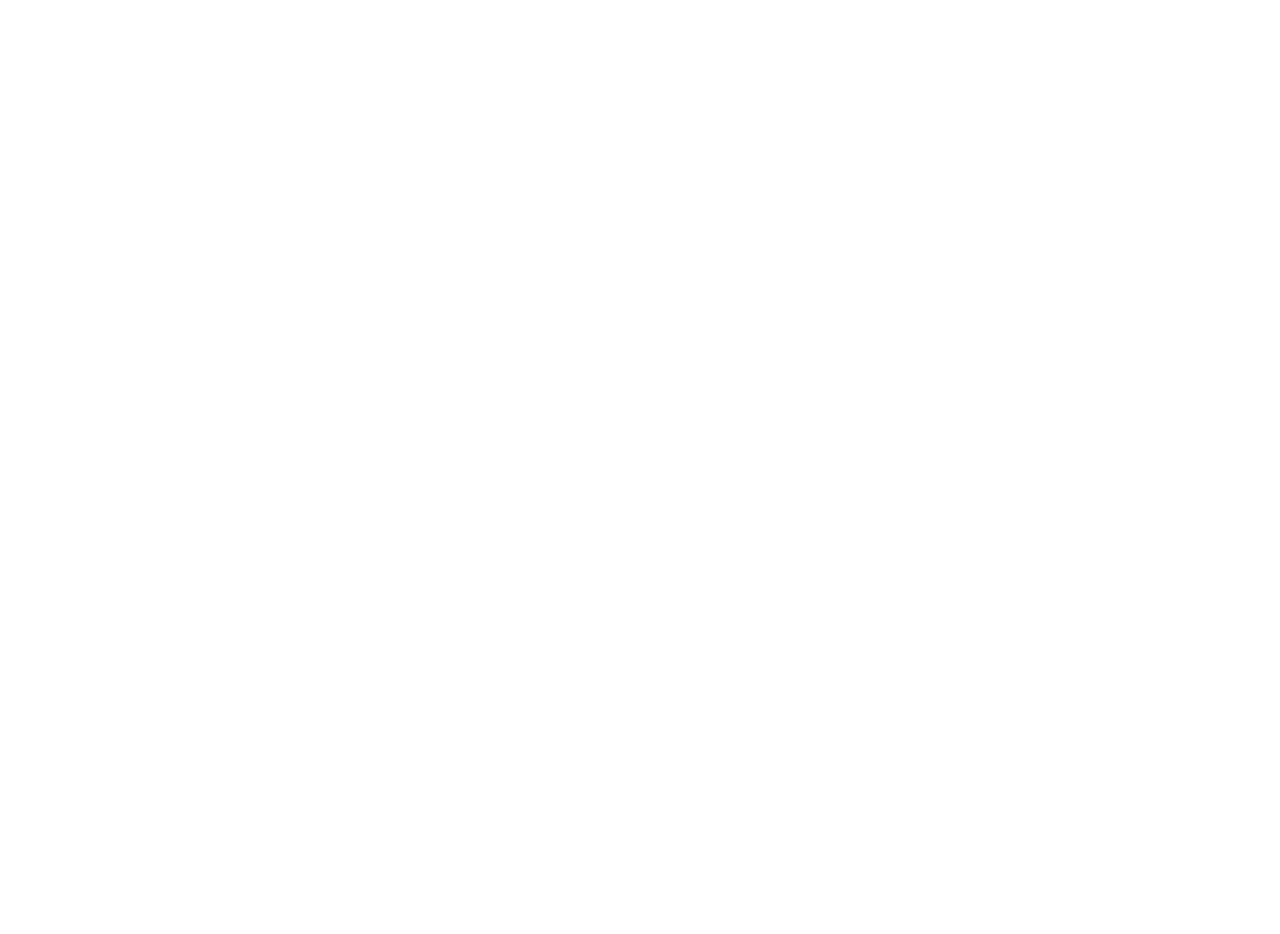
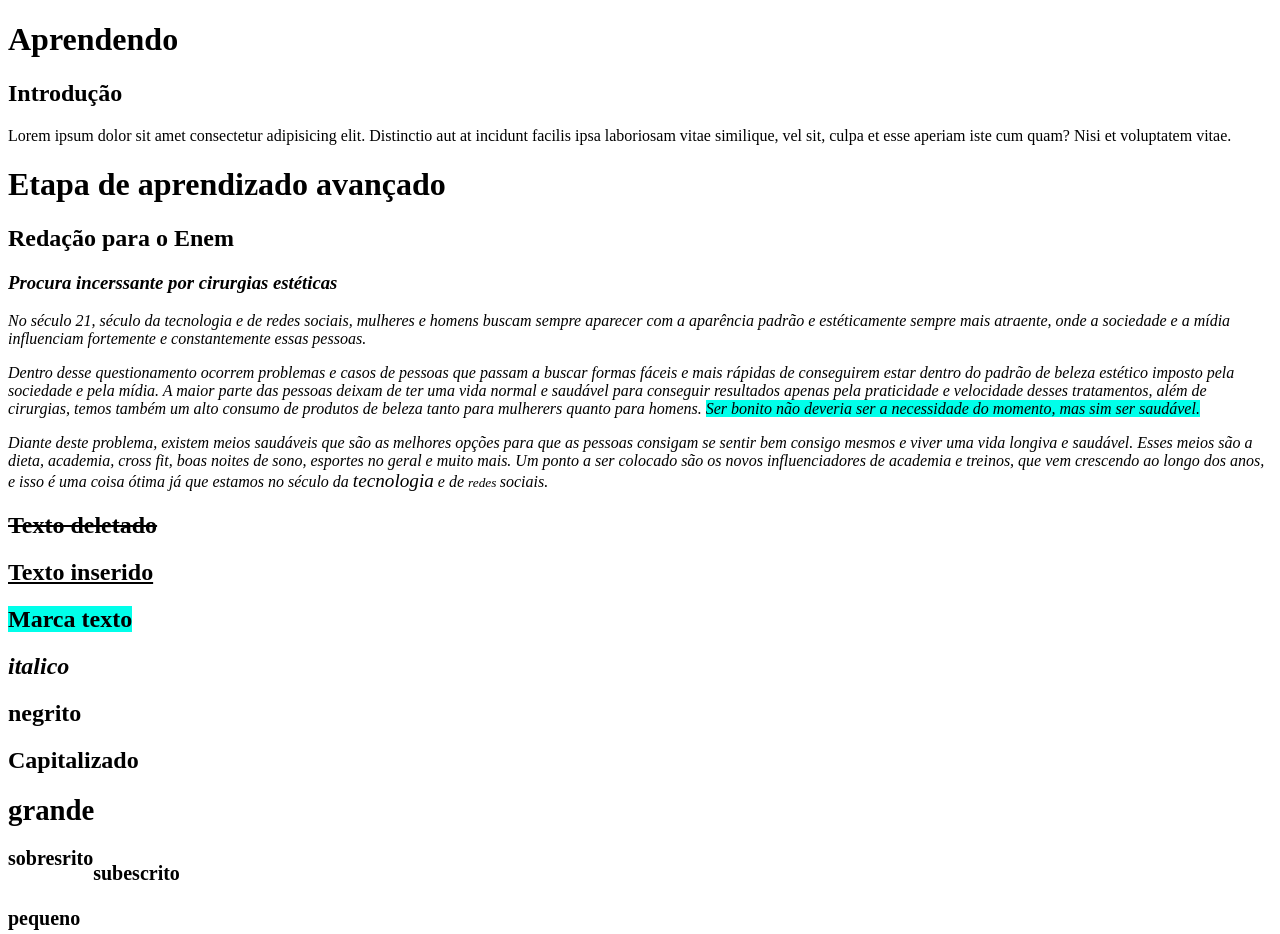
Before and after one commit to Diego17Barros/HTML-CSS, a plain HTML site: page index.Html in a window 1280 px wide. Before the commit the page ends 800 px from the top, so only its background shows below. Drawn offline with Linux system fonts and the light colour scheme.

Commit message:
Exercicios de semântica e formatações

```diff
--- a/index.Html
+++ b/index.Html
@@ -1,11 +1,53 @@
 <!DOCTYPE html>
 <html lang="pt-br">
 <head>
-    <meta charset="UTF-8">
-    <meta name="viewport" content="width=device-width, initial-scale=1.0">
-    <title>Document</title>
+<meta charset="UTF-8">
+<meta name="viewport" content="width=device-width, initial-scale=1.0">
+<link rel="shortcut icon" href="favicon.ico" type="image/x-icon">
+<title>Hierarquia de títulos</title>
+<style>
+    mark {
+        background-color: rgb(0, 255, 234);
+    }
+</style>
 </head>
 <body>
+<h1>Aprendendo</h1>
+<h2>Introdução</h2>
+<p>Lorem ipsum dolor sit amet consectetur adipisicing elit. Distinctio aut at incidunt facilis ipsa laboriosam vitae similique, vel sit, culpa et esse aperiam iste cum quam? Nisi et voluptatem vitae.</p>
+<h1>Etapa de aprendizado avançado</h1>
+<h2>Redação para o Enem</h2>
+<h3><em>Procura incerssante por cirurgias estéticas</em></h3>
+<p><em>
+    No século 21, século da tecnologia e de redes sociais, mulheres e homens buscam sempre aparecer com a aparência padrão
+    e estéticamente sempre mais atraente, onde a sociedade e a mídia influenciam fortemente e constantemente essas pessoas.
+</em>
+</p>
+<p><em>
+    Dentro desse questionamento ocorrem problemas e casos de pessoas que passam a buscar formas fáceis e mais rápidas de conseguirem estar dentro do padrão de beleza estético imposto pela sociedade e pela mídia.
+    A maior parte das pessoas deixam de ter uma vida normal e saudável para conseguir resultados apenas pela praticidade e velocidade desses tratamentos, além de cirurgias, temos também um alto consumo de produtos de beleza
+    tanto para mulherers quanto para homens. <mark>Ser bonito não deveria ser a necessidade do momento, mas sim ser saudável.</mark>
+</em>
+</p>
+<p><em>
+    Diante deste problema, existem meios saudáveis que são as melhores opções para que as pessoas consigam se sentir bem consigo mesmos e viver uma vida longiva e saudável.
+    Esses meios são a dieta, academia, cross fit, boas noites de sono, esportes no geral e muito mais. Um ponto a ser colocado são os novos influenciadores de academia e treinos, que vem crescendo ao longo dos anos, e isso é uma coisa ótima já que estamos
+    no século da <big>tecnologia</big> e de <small>redes </small>sociais.
+</em>
+</p>
+<h2><del>Texto deletado</del></h2>
+<h2><ins>Texto inserido</ins></h2>
+<h2><mark>Marca texto</mark></h2>
+<h2><em>italico</em></h2>
+<h2><b>negrito</b></h2>
+<h2>Capitalizado</h2>
+<h2><big>grande</big></h2>
+<h2><sup>sobresrito</sup><sub>subescrito</sub></h2>
+<h2><small>pequeno</small></h2>
 
+
+<h2></h2>
+<h2></h2>
+<h2></h2>
 </body>
 </html>
--- /dev/null
+++ b/index.css
@@ -0,0 +1,4 @@
+body {
+background-color: rgb(21, 128, 216);
+font-style: italic;
+}
```
Also changed, not shown: favicon.ico (added).
